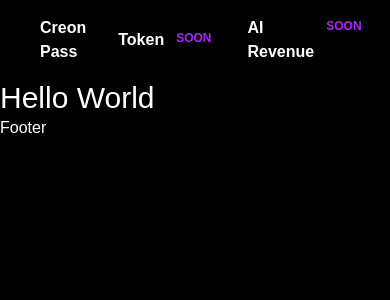
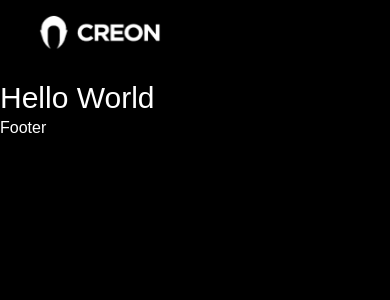
Before and after one commit to gift56/creon, a Next.js app: page / in a window 390 px wide. Shown: the top 300 px of the page. Built offline with nearby package versions, Linux system fonts and the light colour scheme.

Commit message:
working on header

```diff
--- a/components/Header.tsx
+++ b/components/Header.tsx
@@ -3,6 +3,8 @@
 import Image from "next/image";
 import Link from "next/link";
 import { useEffect, useState } from "react";
+import { MdClose } from "react-icons/md";
+import { FaBars } from "react-icons/fa";
 
 const navLinks = [
   {
@@ -67,7 +69,7 @@ const Header = () => {
             className="!w-[120px]"
           />
         </Link>
-        <nav className="flex items-center gap-8">
+        <nav className="hidden lg:flex items-center gap-8">
           {navLinks.map((item, index) => (
             <Link
               href={item.href}
```
